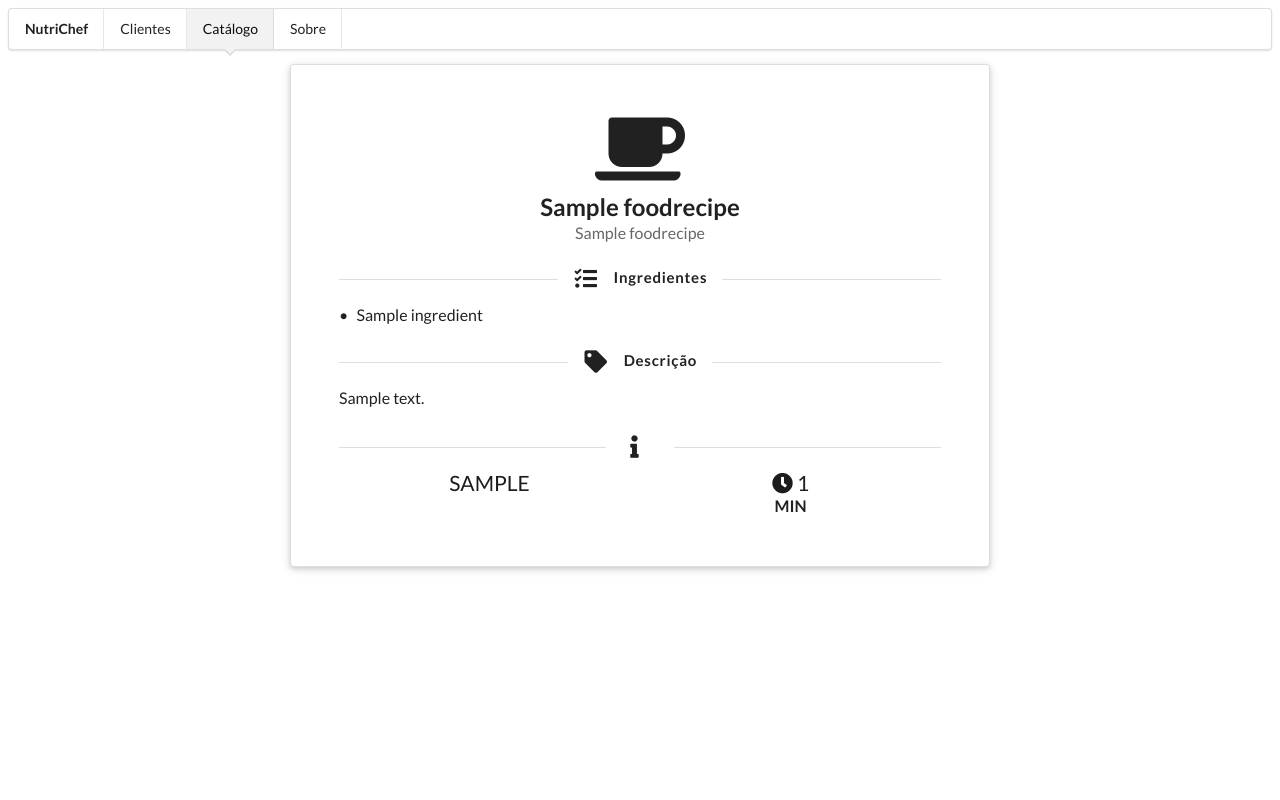
After one commit to py-paulo/nutri-chef, a Django app: page /catalog/1/ in a window 1280 px wide. The commit adds this page. Run offline with Django 4.2, Linux system fonts and the light colour scheme; tables that the repository leaves empty hold one stand-in row (values such as "Sample post"); parts of the project's set-up code (start-up, migrations or seed data) failed here and were passed over; some libraries are stand-ins or nearby versions.

Commit message:
feat: página dinâmica de receita;

```diff
--- /dev/null
+++ b/app/catalog/templates/recipe.html
@@ -0,0 +1,62 @@
+{% extends "main.html" %}
+
+{% block title %} {{ title }} {% endblock %}
+
+{% block content %}
+<div class="ui pointing menu">
+  <div class="header item">
+    NutriChef
+  </div>
+  <a class="item" href="{% url 'clients' %}">
+    Clientes
+  </a>
+  <a class="item active" href="{% url 'catalog' %}">
+    Catálogo
+  </a>
+  <a class="item">
+    Sobre
+  </a>
+</div>
+<div class="ui fluid raised very padded text container segment">
+  <h2 class="ui center aligned icon header">
+    <i class="coffee icon"></i>
+    <div class="content">
+      {{ recipe.name|capfirst }}
+      <div class="sub header">{{ recipe.subject }}</div>
+    </div>
+  </h2>
+  <h4 class="ui horizontal divider header">
+    <i class="tasks icon"></i>
+    Ingredientes
+  </h4>
+  <ul class="ui list">
+    {% for ingredient in ingredients %}
+    <li>{{ ingredient }}</li>
+    {% endfor %}
+  </ul>
+  <h4 class="ui horizontal divider header">
+    <i class="tag icon"></i>
+    Descrição
+  </h4>
+  <p>{{ recipe.description }}</p>
+  <p></p>
+  <h4 class="ui horizontal divider header">
+    <i class="info icon"></i>
+  </h4>
+  <div class="ui mini two statistics">
+    <div class="statistic">
+      <div class="value">
+        {{ recipe.food_yield }}
+      </div>
+    </div>
+    <div class="statistic">
+      <div class="value">
+        <i class="clock icon"></i> {{ recipe.time_prepare }}
+      </div>
+      <div class="label">
+        MIN
+      </div>
+    </div>
+  </div>
+</div>
+{% endblock %}
--- a/app/catalog/urls.py
+++ b/app/catalog/urls.py
@@ -3,5 +3,6 @@ from django.urls import path
 from . import views
 
 urlpatterns = [
-    path("", views.index, name="index"),
+    path("", views.index, name="catalog"),
+    path("<int:recipe_id>/", views.recipe, name="recipe")
 ]
--- a/app/catalog/views.py
+++ b/app/catalog/views.py
@@ -4,12 +4,22 @@ from .models import FoodRecipe
 
 def index(request):
     catalog = list(map(lambda recipe: {
+        'id': recipe.id,
         'name': recipe.name,
         'subject': recipe.subject,
         'description': recipe.description,
         'foods': recipe.foods,
         'time_prepare': recipe.time_prepare,
         'food_yield': recipe.food_yield,
-        'ingredients': recipe.ingredients.all()
+        'ingredients': recipe.ingredients.all()[:5]
     }, FoodRecipe.objects.order_by("name")))
-    return render(request, "catalog.html", { "catalog": catalog})
+    return render(request, "catalog.html", { "catalog": catalog, "len": catalog.__len__()})
+
+
+def recipe(request, recipe_id=1):
+    recipe = FoodRecipe.objects.get(pk=recipe_id)
+    return render(request, "recipe.html", {
+        "recipe": recipe,
+        "ingredients": recipe.ingredients.all(),
+        "title": recipe.name[:15].capitalize() + ('...' if len(recipe.name) > 15 else '')
+    })
--- a/app/client/urls.py
+++ b/app/client/urls.py
@@ -3,5 +3,5 @@ from django.urls import path
 from . import views
 
 urlpatterns = [
-    path("", views.index, name="index"),
+    path("", views.index, name="clients"),
 ]
--- a/app/nutrichef/settings.py
+++ b/app/nutrichef/settings.py
@@ -57,7 +57,7 @@ ROOT_URLCONF = 'nutrichef.urls'
 TEMPLATES = [
     {
         'BACKEND': 'django.template.backends.django.DjangoTemplates',
-        'DIRS': [],
+        'DIRS': [os.path.join(BASE_DIR, 'templates')],
         'APP_DIRS': True,
         'OPTIONS': {
             'context_processors': [
--- /dev/null
+++ b/app/templates/main.html
@@ -0,0 +1,25 @@
+<!DOCTYPE html>
+<html lang="pt-br">
+<head>
+  <meta charset="UTF-8">
+  <meta http-equiv="X-UA-Compatible" content="IE=edge">
+  <meta name="viewport" content="width=device-width, initial-scale=1.0">
+  <script src="https://code.jquery.com/jquery-3.6.4.min.js"
+    integrity="sha256-oP6HI9z1XaZNBrJURtCoUT5SUnxFr8s3BzRl+cbzUq8=" crossorigin="anonymous"></script>
+  <link rel="stylesheet" href="https://cdnjs.cloudflare.com/ajax/libs/semantic-ui/2.5.0/semantic.min.css"
+    integrity="sha512-KXol4x3sVoO+8ZsWPFI/r5KBVB/ssCGB5tsv2nVOKwLg33wTFP3fmnXa47FdSVIshVTgsYk/1734xSk9aFIa4A=="
+    crossorigin="anonymous" referrerpolicy="no-referrer" />
+  <script src="https://cdnjs.cloudflare.com/ajax/libs/semantic-ui/2.5.0/semantic.min.js"
+    integrity="sha512-Xo0Jh8MsOn72LGV8kU5LsclG7SUzJsWGhXbWcYs2MAmChkQzwiW/yTQwdJ8w6UA9C6EVG18GHb/TrYpYCjyAQw=="
+    crossorigin="anonymous" referrerpolicy="no-referrer"></script>
+  {% load static %}
+  <link rel="stylesheet" href="{% static "main.css" %}">
+  <title>NutriChef | {% block title %}  {% endblock %}</title>
+</head>
+<body>
+    {% block content %}
+    {% endblock %}
+
+    <script src="{% static "main.js" %}"></script>
+</body>
+</html>
```
Also changed, not shown: app/catalog/templates/catalog.html (+12 -27 lines), app/client/templates/clients.html (+8 -20 lines), app/catalog/models.py (line endings or trailing spaces), app/client/templates/client.html (added).
